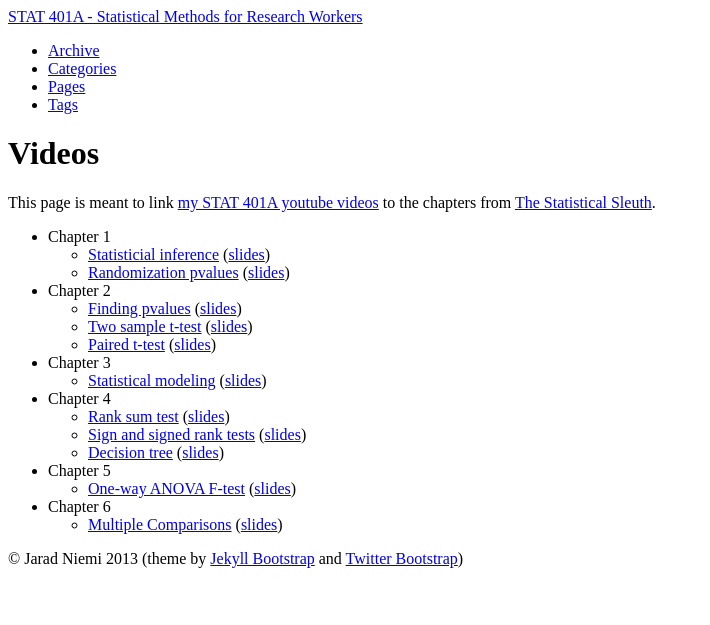
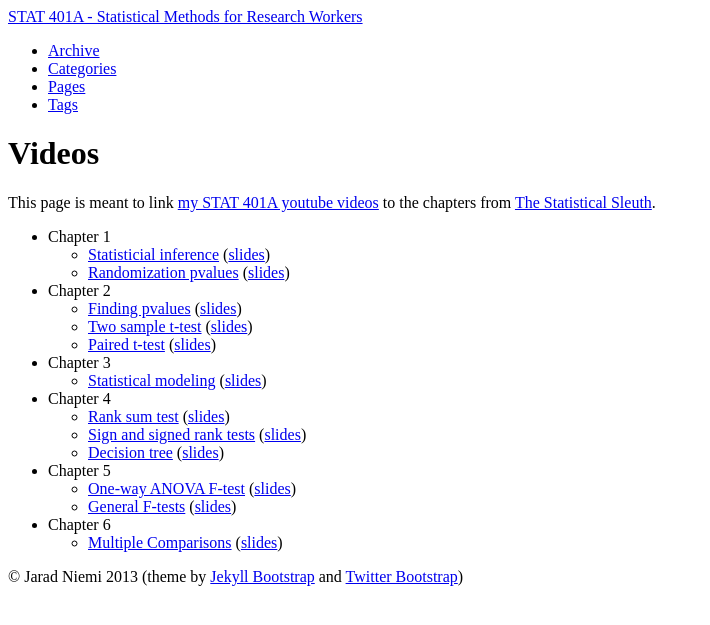
Before and after one commit to jarad/stat401A, a Jekyll site: the page built from videos.md, in a window 1280 px wide. Shown: the top 625 px of the page, without its empty margins (0-710 px from the left). Built offline with Jekyll 4.4.1, drawn with Linux system fonts in a browser that asks for light colours.

Commit message:
added Ftest video

```diff
--- a/videos.md
+++ b/videos.md
@@ -22,5 +22,6 @@ This page is meant to link [my STAT 401A youtube videos](http://www.youtube.com/
   - [Decision tree](http://www.youtube.com/watch?v=Z68V2N5G1us&feature=youtube_gdata) ([slides]({{BASE_PATH}}/slides/decisionTree.pdf))
 - Chapter 5
   - [One-way ANOVA F-test](http://www.youtube.com/watch?v=SbFeXtg4b6A&feature=youtube_gdata) ([slides]({{BASE_PATH}}/slides/M2-Lec1-OnewayAnova.pdf))
+  - [General F-tests](http://www.youtube.com/watch?v=Zn2zevanDsY&feature=youtube_gdata) ([slides]({{BASE_PATH}}/slides/M2-Lec3-GeneralFtest.pdf))
 - Chapter 6
   - [Multiple Comparisons](http://www.youtube.com/watch?v=ZTCAzMsTCIs&feature=youtube_gdata) ([slides]({{BASE_PATH}}/slides/M2-Lec2-MultipleComparisons.pdf))
```
Also changed, not shown: 1 other file.
